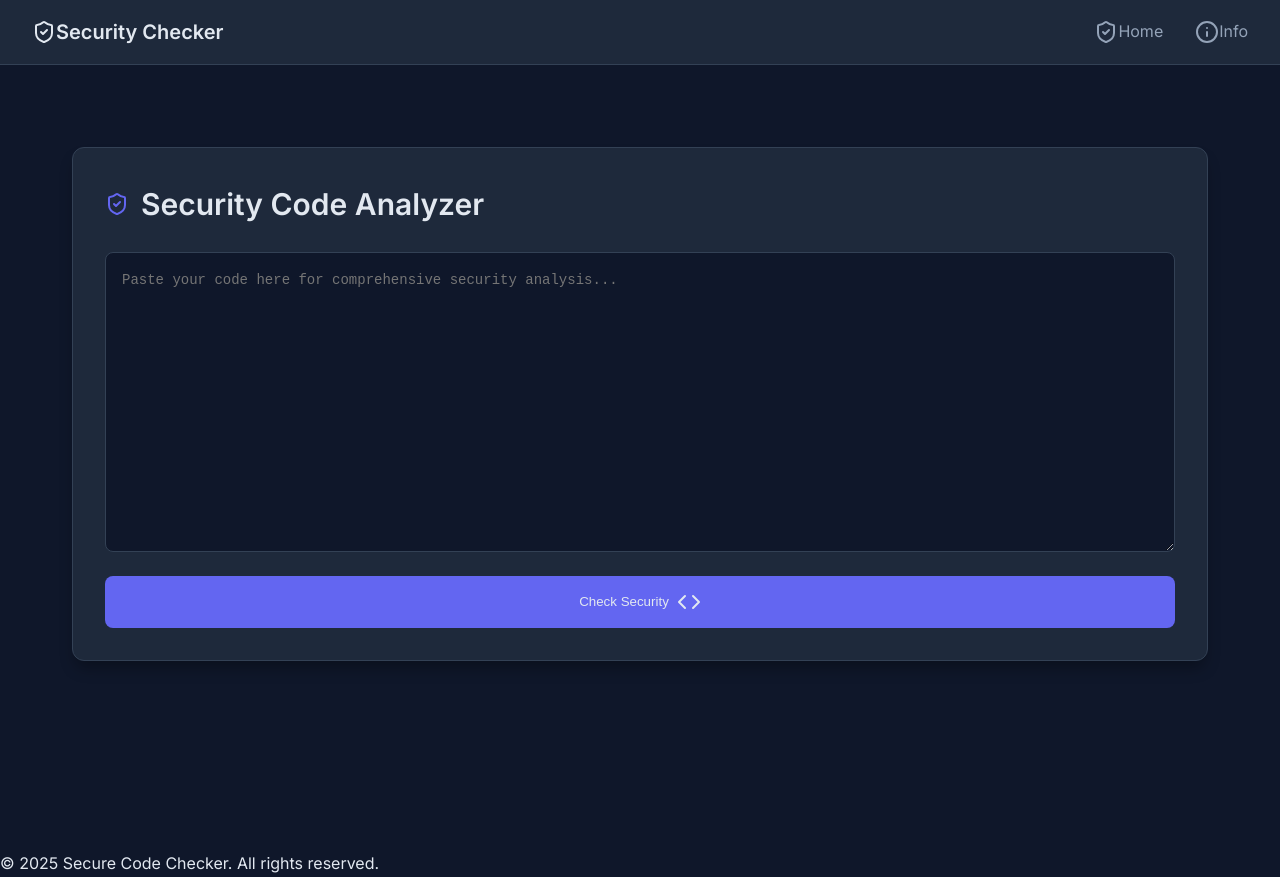
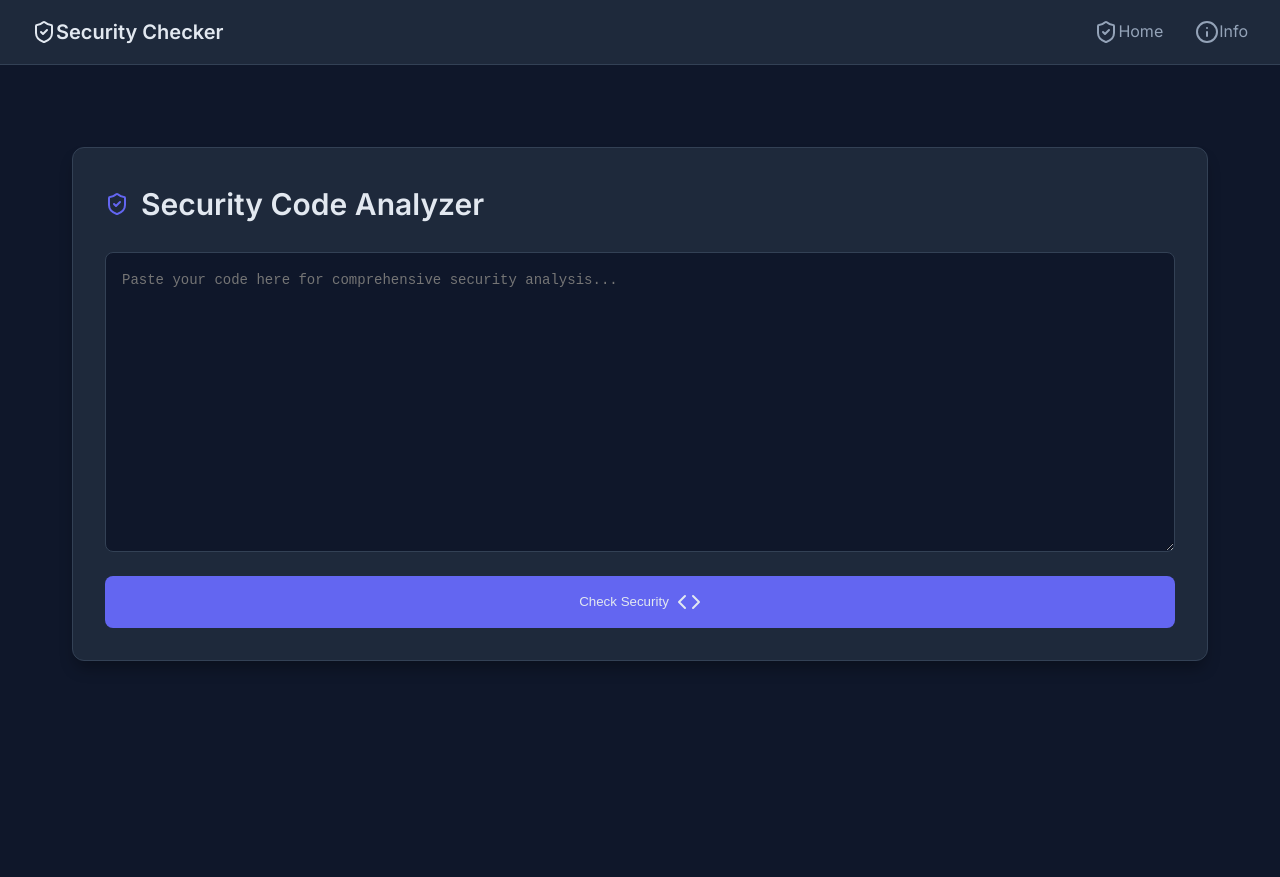
Before and after one commit to sanjaykohli/CodeScan-2, a Next.js app: page / in a window 1280 px wide. After the commit the page ends 851 px from the top, so only its background shows below. Built offline with nearby package versions, Linux system fonts and the light colour scheme.

Commit message:
update layout

```diff
--- a/app/layout.tsx
+++ b/app/layout.tsx
@@ -21,7 +21,7 @@ const Layout: React.FC<LayoutProps> = ({ children }) => {
         </header>
         <main>{children}</main> {/* Render content passed into this layout */}
         <footer>
-          <p>&copy; 2025 Secure Code Checker. All rights reserved.</p>
+          <p></p>
         </footer>
       </body>
     </html>
```
